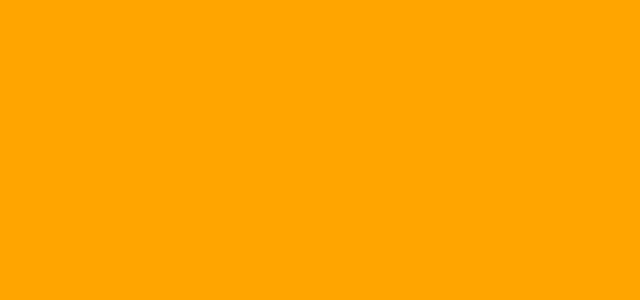
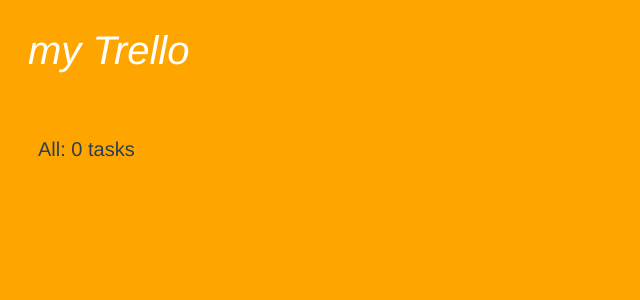
Before and after one commit to hiroki-sawada0531/My-Trello, a Vue app: page / in a window 1280 px wide. Shown: the top 300 px of the page, without its empty margins (0-640 px from the left). Built offline with nearby package versions, Linux system fonts and the light colour scheme.

Commit message:
コンポーネントの呼び出し

```diff
--- a/src/App.vue
+++ b/src/App.vue
@@ -1,14 +1,17 @@
 <template>
   <div id="app">
+    <board/>
   </div>
 </template>
 
 <script>
 
+import Board from './components/Board.vue'
 
 export default {
   name: 'App',
   components: {
+    Board
   }
 }
 </script>
```
